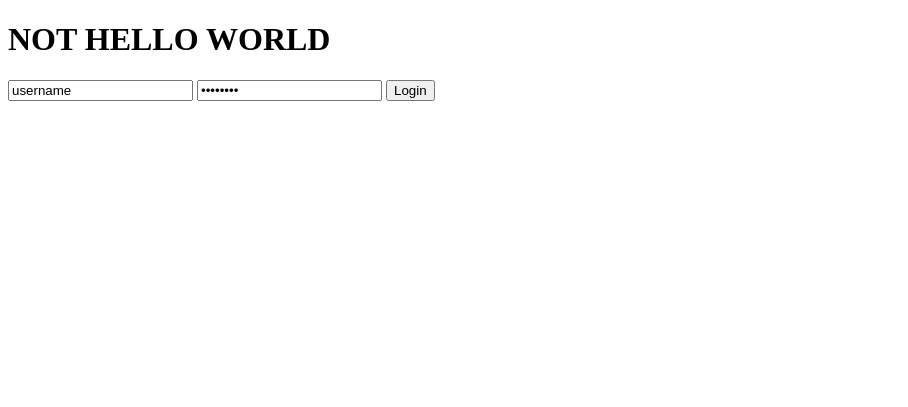
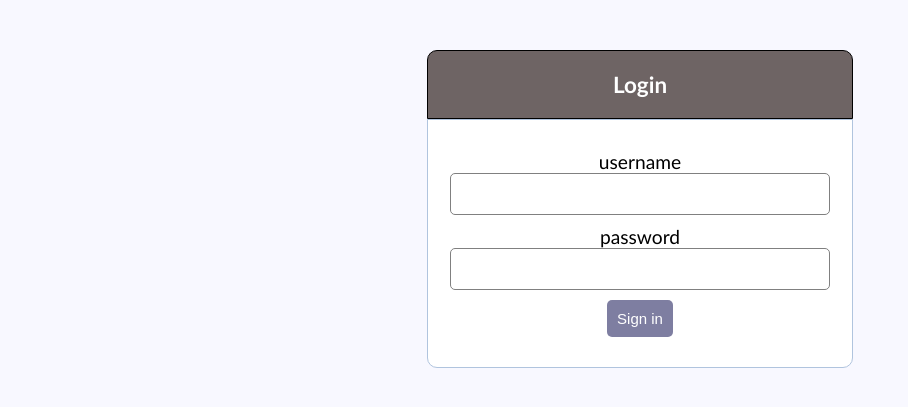
Before and after one commit to fabhiansan/flask_san, a Flask app: template qhse/templates/index.html in a window 1280 px wide. Shown: the top 407 px of the page, without its empty margins (0-908 px from the left). Run offline with Flask 2, Linux system fonts and the light colour scheme; the template is opened without the code that fills it, so the values that code supplies are empty.

Commit message:
Add files via upload

```diff
--- a/qhse/application.py
+++ b/qhse/application.py
@@ -6,30 +6,10 @@ import ftplib
 
 app = Flask(__name__)
 
-@app.route('/listdir')
-def intro():
-    y = listdir(getcwd())
-    return render_template('listdir.html', **locals())
 
-@app.route("/index")
+@app.route("/")
 def index():
     return render_template('index.html')
-
-@app.route("/hello/<string:name>/")
-def hello(name):
-
-    quotes = [ "'If people do not believe that mathematics is simple, it is only because they do not realize how complicated life is.' -- John Louis von Neumann ", "'Computer science is no more about computers than astronomy is about telescopes' --  Edsger Dijkstra ", "'To understand recursion you must first understand recursion..' -- Unknown", "'You look at things that are and ask, why? I dream of things that never were and ask, why not?' -- Unknown", "'Mathematics is the key and door to the sciences.' -- Galileo Galilei", "'Not everyone will understand your journey. Thats fine. Its not their journey to make sense of. Its yours.' -- Unknown"  ]
-    randomNumber = randint(0,len(quotes)-1)
-    quote = quotes[randomNumber]
-
-    class xy():
-        x = getcwd()
-        y = listdir(getcwd())
-    return render_template('test.html',**locals())
-
-@app.route('/jstree')
-def jstree():
-    return render_template('jstree.html')
 
 @app.route('/ftplib', methods=['POST', 'GET'])
 def ftplibs():
@@ -37,10 +17,9 @@ def ftplibs():
         resultname = request.form['usernames']
         resultpassword = request.form['passwords']
 
-        ftp = ftplib.FTP('192.168.34.10')
+        ftp = ftplib.FTP('localhost')
         ftp.login(user=resultname, passwd=resultpassword)
 
-        files = []
         x = ftp.nlst()
 
         return render_template('ftplib.html', x = x)
--- a/qhse/static/css/main.css
+++ b/qhse/static/css/main.css
@@ -1,11 +1,82 @@
+* {
+    margin: 0px;
+    padding: 0px;
+
+}
+
 body {
-    margin: 0;
-    padding: 0;
+    font-size: 120%;
+    background: #f8f8ff ;
+    font-family: 'Gill Sans', 'Gill Sans MT', Calibri, 'Trebuchet MS', sans-serif;
+}
+
+.header {
+    width: 30%;
+    margin: 50px auto 0px;
+    color: white;
+    text-align: center;
+    border: 1px solid black;
+    background-color: rgb(110, 100, 100);
+    border-radius: 10px 10px 0px 0px;
+    padding: 20px;
 }
 
 form {
-    margin: 10px;
+    width: 30%;
+    margin: 0px auto;
+    padding: 20px;
+    border: 1px solid #b0c4de;
+    background: white;
+    border-radius: 0px 0px 10px 10px;
+    text-align: center;
+}
+.input-group
+ {
+    margin: 10px 0 10px 0px;
+
+}
+
+.input-group label{
+    display: black;
+    text-align: left;
+    margin: 3px;
+}
+
+.input-group input{
+    height: 30px;
+    width: 93%;
+    padding: 5px 10px;
+    font-size: 16px;
+    border-radius: 5px;
+    border : 1px solid gray;
+}
+
+.btn {
     padding: 10px;
-    background-color : rebeccapurple;
-    border-style: solid black;
+    font-size: 15px;
+    color: white;
+    background: #7e7ea1;
+    border: none;
+    border-radius: 5px;
 }
+
+.error {
+    width: 92%;
+    margin: 0px auto;
+    padding: 10px;
+    border: 1px solid rgb(241, 22, 22);
+    color: rgb(223, 167, 167);
+    background: rgb(185, 65, 65);
+    border-radius: 5px;
+    text-align: left;
+}
+
+.content {
+    width: 30%;
+    margin: 0px auto;
+    padding: 20px;
+    border: 1px solid #b0c4de;
+    background: white;
+    border-radius: 0px 0px 10px 10px;
+    text-align: center;
+}
--- a/qhse/templates/index.html
+++ b/qhse/templates/index.html
@@ -5,19 +5,31 @@
     <meta name="viewport" content="width=device-width, initial-scale=1.0">
     <meta http-equiv="X-UA-Compatible" content="ie=edge">
     <title>Document</title>
+    <link rel='stylesheet' type='text/css' href="{{  url_for('static', filename='css/main.css') }}">
+
+    <style>
+   </style>
 </head>
 <body>
-<h1>NOT HELLO WORLD</h1>
-    <!--<form method=post enctype=multipart/form-data>
-        <input type=file name=file>
-        <input type=submit value=Upload>
-    </form>-->
-    <form id='formlogin' action="{{ url_for('ftplibs')}}" method="POST">
-        <input type="text" value="username" class='username' name='usernames'>
-        <input type='password' value='password' class='password' name='passwords'>
-        <input type="submit" value='Login'>
+
+    <div class='header'>
+        <h3>Login</h3>
+    </div>
+
+    <form action="{{ url_for('ftplibs')}}" method="POST">
+        <div class='input-group'>
+            <label>username</label>
+            <input type="text" value="" name='usernames'>
+        </div>
+        <div class='input-group'>
+            <label>password</label>
+            <input type='password' value='' name='passwords'>
+        </div>
+
+        <div class='input-group'>
+           <button type="submit" value='Login' name='login_user' class='btn'>Sign in</button>
+        </div>
     </form>
-
 
 </body>
 </html>
```
Also changed, not shown: qhse/templates/layout.html (+8 -5 lines).
